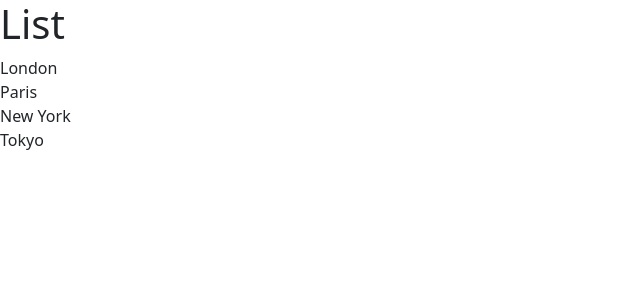
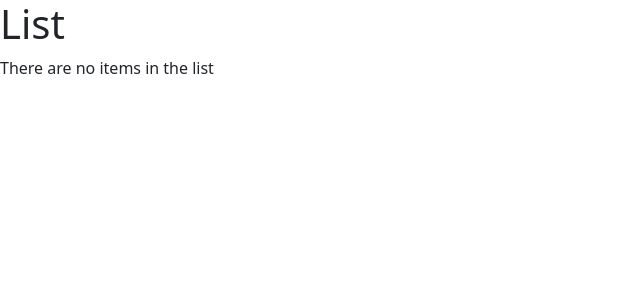
Before and after one commit to Otacon2024/Vite-React, a React (Vite) app: page / in a window 1280 px wide. Shown: the top 300 px of the page, without its empty margins (0-640 px from the left). Built offline with nearby package versions, Linux system fonts and the light colour scheme.

Commit message:
Add ternary operator in the return of "src>components>ListGroup.tsx"

```diff
--- a/src/components/ListGroup.tsx
+++ b/src/components/ListGroup.tsx
@@ -1,11 +1,13 @@
 function ListGroup() {
-  const items = ["London", "Paris", "New York", "Tokyo"];
-
-  if (items.length === 0) return <p>There are no items in the list</p>;
+  let items = ["London", "Paris", "New York", "Tokyo"];
+  items = [];
 
   return (
     <>
       <h1>List</h1>
+
+      {items.length === 0 ? <p>There are no items in the list</p> : null}
+
       <ul className="list-group">
         {items.map((item) => (
           <li key={item}>{item}</li>
```
